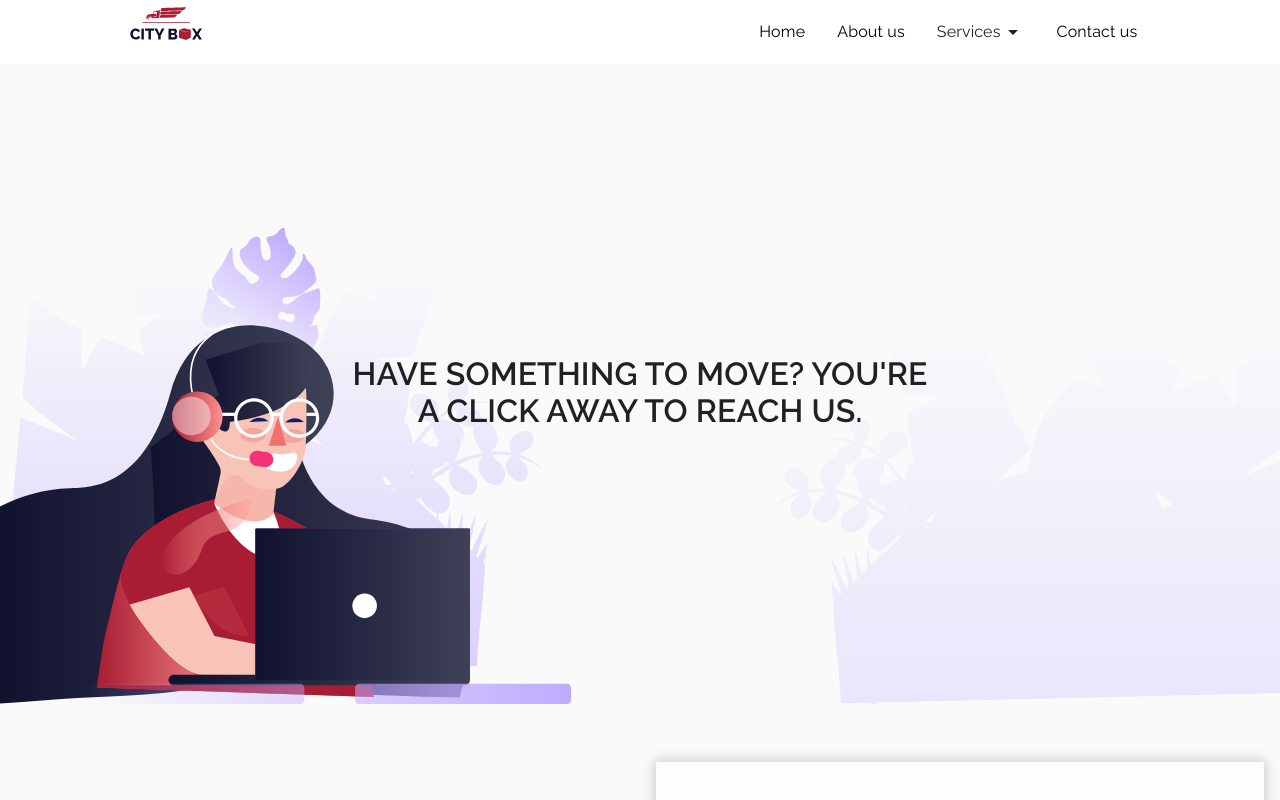
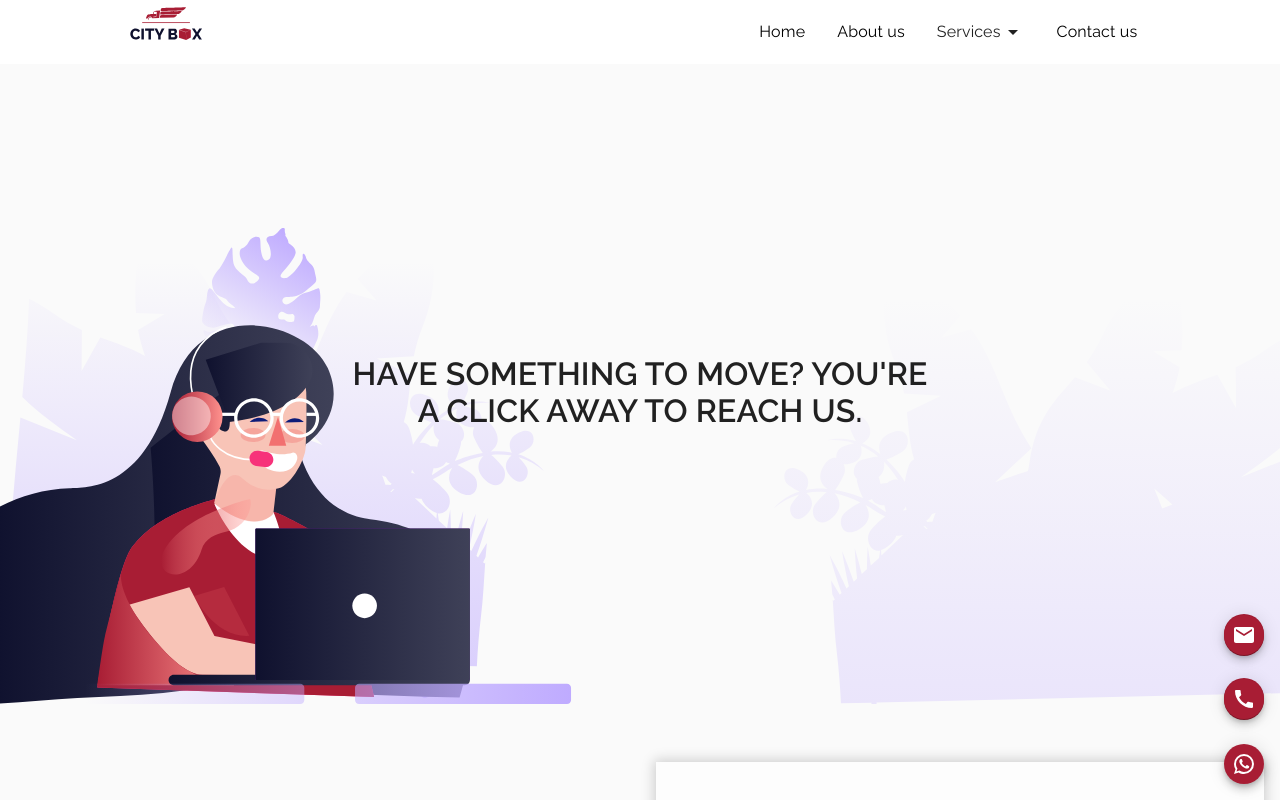
Before and after one commit to jaseemahmed/citybox-website, a React (Create React App) app: page /contact in a window 1280 px wide. Shown: the top 800 px of the page. Built offline with nearby package versions, Linux system fonts and the light colour scheme.

Commit message:
new floating buttons added for call and email

```diff
--- a/src/components/FabBtn/FabBtn.js
+++ b/src/components/FabBtn/FabBtn.js
@@ -11,7 +11,7 @@ const FabBtn = () => {
   }
 
   return (
-    <Fab color="primary" aria-label="add" className={classes.whatsAppBtn} onClick={openWhatsapp}>
+    <Fab size="small" color="primary" aria-label="add" className={classes.whatsAppBtn} onClick={openWhatsapp}>
       <WhatsAppIcon />
     </Fab>
   );
--- /dev/null
+++ b/src/components/FloatingActions/FloatingActionBtn.js
@@ -0,0 +1,33 @@
+import { Fab } from '@material-ui/core'
+import React, { useState } from 'react'
+import useStyles from "./FloatingActionStyles";
+
+const FloatingActionBtn = ({ icon, text, metaData }) => {
+    const [IsOpen, setIsOpen] = useState(false)
+    const handleOpen = () => {
+        setIsOpen(!IsOpen)
+    }
+    const classes = useStyles()
+    return (
+        <>
+            {
+                IsOpen === false ?
+
+                    <div className={classes.discoBtn}>
+                        <Fab size="small" color="primary" aria- label="add" onClick={handleOpen} >
+                            {icon}
+                        </Fab >
+                    </div>
+                    :
+                    <div className={classes.discoBtn}>
+                        <p><a href={metaData}>{text}</a></p>
+                        <Fab size="small" color="primary" aria-label="add" onClick={handleOpen}>
+                            {icon}
+                        </Fab>
+                    </div>
+            }
+        </>
+    )
+}
+
+export default FloatingActionBtn
--- /dev/null
+++ b/src/components/FloatingActions/FloatingActionStyles.js
@@ -0,0 +1,24 @@
+import { makeStyles } from "@material-ui/core/styles";
+
+export default makeStyles((theme) => ({
+    discoBtn: {
+        width: 'auto',
+        display: 'flex',
+        justifyContent: 'space-between',
+        background: '#a81d34',
+        borderRadius: '30px',
+        alignItems: 'center',
+        fontSize: '16px',
+        color: '#fff',
+        transition: '.5s ease-in',
+        height: '42px',
+        '& p': {
+            padding: '0 1rem',
+            '& a':{
+                color: "#fff",
+                textDecoration: "none"
+            }
+        }
+
+    },
+}));
--- a/src/pages/About.js
+++ b/src/pages/About.js
@@ -20,6 +20,10 @@ import { useTheme } from "@material-ui/core/styles";
 import useMediaQuery from "@material-ui/core/useMediaQuery";
 import Fade from "react-reveal/Fade";
 import Slide from "react-reveal/Slide";
+import FabBtn from "../components/FabBtn/FabBtn";
+import FloatingActionBtn from "../components/FloatingActions/FloatingActionBtn";
+import CallIcon from "@material-ui/icons/Call";
+import EmailIcon from '@material-ui/icons/Email';
 
 const About = () => {
   const classes = useStyles();
@@ -132,6 +136,10 @@ const About = () => {
       <Container disableGutters={true} className={classes.footerContainer}>
         <Footer />
       </Container>
+      <div className={classes.mailicon}><FloatingActionBtn metaData="mailto:info@cityboxcargo.com" icon={<EmailIcon />} text={'info@cityboxcargo.com'} /></div>
+      <div className={classes.callicon}><FloatingActionBtn metaData="tel:042240111" icon={<CallIcon />} text={'04 224 0111'} /></div>
+
+      <FabBtn />
     </>
   );
 };
--- a/src/pages/Contact.js
+++ b/src/pages/Contact.js
@@ -12,6 +12,10 @@ import Fade from "react-reveal/Fade";
 import { useTheme } from "@material-ui/core/styles";
 import useMediaQuery from "@material-ui/core/useMediaQuery";
 import axios from 'axios'
+import FabBtn from "../components/FabBtn/FabBtn";
+import FloatingActionBtn from "../components/FloatingActions/FloatingActionBtn";
+import CallIcon from "@material-ui/icons/Call";
+import EmailIcon from '@material-ui/icons/Email';
 
 const Contact = () => {
   const classes = useStyles();
@@ -51,6 +55,10 @@ const Contact = () => {
       <Container disableGutters={true} className={classes.footerContainer}>
         <Footer />
       </Container>
+      <div className={classes.mailicon}><FloatingActionBtn metaData="mailto:info@cityboxcargo.com" icon={<EmailIcon />} text={'info@cityboxcargo.com'} /></div>
+      <div className={classes.callicon}><FloatingActionBtn metaData="tel:042240111" icon={<CallIcon />} text={'04 224 0111'} /></div>
+
+      <FabBtn />
     </>
   );
 };
--- a/src/pages/Home.js
+++ b/src/pages/Home.js
@@ -30,6 +30,9 @@ import Slide from "react-reveal/Slide";
 import axios from "axios";
 import Modal from "../components/Modal/CbModal";
 import FabBtn from "../components/FabBtn/FabBtn";
+import FloatingActionBtn from "../components/FloatingActions/FloatingActionBtn";
+import CallIcon from "@material-ui/icons/Call";
+import EmailIcon from '@material-ui/icons/Email';
 const Home = () => {
   const classes = useStyles();
 
@@ -203,9 +206,12 @@ const Home = () => {
       <Container disableGutters={true} className={classes.footerContainer}>
         <Footer />
       </Container>
-      {/* <Container> */}
-        <FabBtn />
-      {/* </Container> */}
+
+      <div className={classes.mailicon}><FloatingActionBtn metaData="mailto:info@cityboxcargo.com" icon={<EmailIcon />} text={'info@cityboxcargo.com'} /></div>
+      <div className={classes.callicon}><FloatingActionBtn metaData="tel:042240111" icon={<CallIcon />} text={'04 224 0111'} /></div>
+
+      <FabBtn />
+
     </>
   );
 };
--- a/src/pages/Services.js
+++ b/src/pages/Services.js
@@ -16,6 +16,10 @@ import { ServicesList } from "../constants/ServicesList";
 
 import Fade from "react-reveal/Fade";
 import Slide from "react-reveal/Slide";
+import FabBtn from "../components/FabBtn/FabBtn";
+import FloatingActionBtn from "../components/FloatingActions/FloatingActionBtn";
+import CallIcon from "@material-ui/icons/Call";
+import EmailIcon from '@material-ui/icons/Email';
 const Services = () => {
   const classes = useStyles();
   return (
@@ -85,6 +89,10 @@ const Services = () => {
       <Container disableGutters={true} className={classes.footerContainer}>
         <Footer />
       </Container>
+      <div className={classes.mailicon}><FloatingActionBtn metaData="mailto:info@cityboxcargo.com" icon={<EmailIcon />} text={'info@cityboxcargo.com'} /></div>
+      <div className={classes.callicon}><FloatingActionBtn metaData="tel:042240111" icon={<CallIcon />} text={'04 224 0111'} /></div>
+
+      <FabBtn />
     </>
   );
 };
--- a/src/pages/pageStyles.js
+++ b/src/pages/pageStyles.js
@@ -93,7 +93,7 @@ export default makeStyles((theme) => ({
       color: theme.palette.secondary.main,
       marginBottom: "2rem",
     },
-    '& p':{
+    '& p': {
       lineHeight: '2rem'
     },
     [theme.breakpoints.down("sm")]: {
@@ -115,4 +115,14 @@ export default makeStyles((theme) => ({
       flexFlow: "column",
     },
   },
+  mailicon: {
+    position: 'fixed',
+    bottom: '9rem',
+    right: '1rem',
+  },
+  callicon: {
+    position: 'fixed',
+    bottom: '5rem',
+    right: '1rem',
+  }
 }));
```
